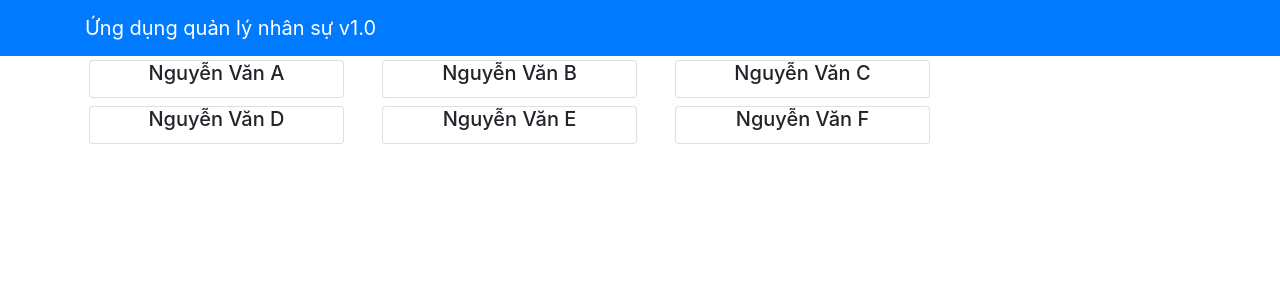
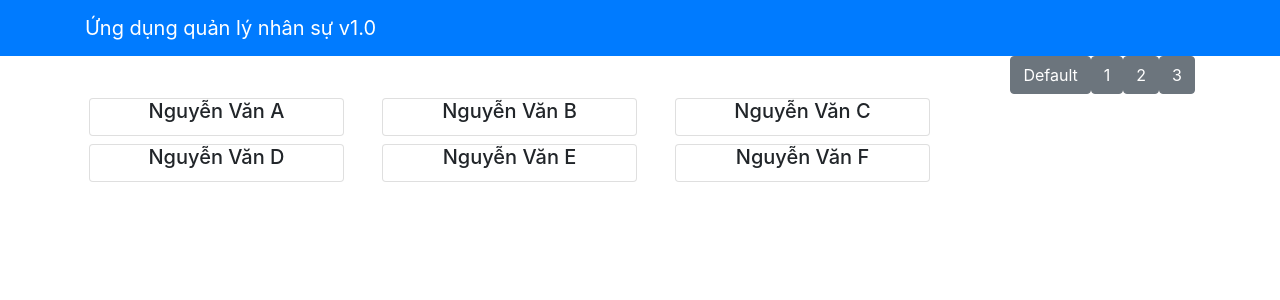
Before and after one commit to TrKhoa/git-test, a React (Create React App) app: page / in a window 1280 px wide. Shown: the top 300 px of the page. Built offline with nearby package versions, Linux system fonts and the light colour scheme.

Commit message:
column option

```diff
--- a/src/App.js
+++ b/src/App.js
@@ -9,7 +9,7 @@ class App extends Component {
   constructor(props) {
     super(props);
     this.state = {
-      staffs: STAFFS
+      staffs: STAFFS,
     };
   }
   render(){
@@ -20,7 +20,7 @@ class App extends Component {
             <NavbarBrand href="#">Ứng dụng quản lý nhân sự v1.0</NavbarBrand>
           </div>
         </Navbar>
-        <StaffList staffs={this.state.staffs} />
+        <StaffList column={this.state.column} staffs={this.state.staffs} />
       </div>
     );
   }
--- a/src/components/StaffListComponent.js
+++ b/src/components/StaffListComponent.js
@@ -1,4 +1,4 @@
-import { Card,CardTitle,CardText } from 'reactstrap';
+import { Card,CardTitle,CardText, Button } from 'reactstrap';
 import React, { Component } from 'react';
 import 'bootstrap/dist/css/bootstrap.css';
 import dateFormat from 'dateformat';
@@ -8,7 +8,8 @@ class StaffList extends Component {
     super(props)
 
     this.state = {
-      selectedStaff: null
+      selectedStaff: null,
+      selectedColumnNumber: "col-12 col-lg-3 col-md-5",
     }
   }
 
@@ -16,6 +17,21 @@ class StaffList extends Component {
     this.setState({ selectedStaff: staff});
   }
 
+  handleColumn(prop){
+    switch (prop) {
+      case 1:
+        this.setState({ selectedColumnNumber: "col-12"})
+        break;
+      case 2:
+        this.setState({ selectedColumnNumber: "col-5"})
+        break;
+      case 3:
+        this.setState({ selectedColumnNumber: "col-3"})
+        break;
+      default:
+        this.setState({ selectedColumnNumber: "col-12 col-lg-3 col-md-5"})
+    }
+  }
   renderStaff(staff) {
     if(staff!=null){
       return(
@@ -34,7 +50,7 @@ class StaffList extends Component {
   render(){
     const menu = this.props.staffs.map((staff) => {
       return (
-        <div className="col-12 col-lg-3 col-md-5 m-1">
+        <div id="item" className={ this.state.selectedColumnNumber +" m-1"}>
           <Card key={staff.id} onClick={() => this.onStaffSelect(staff)}>
             <CardTitle>{staff.name}</CardTitle>
           </Card>
@@ -43,6 +59,12 @@ class StaffList extends Component {
     });
   return (
     <div className="container">
+    <div className="text-right">
+      <Button onClick={ () => {this.handleColumn(0)}}>Default</Button>
+      <Button onClick={ () => {this.handleColumn(1)}}>1</Button>
+      <Button onClick={ () => {this.handleColumn(2)}}>2</Button>
+      <Button onClick={ () => {this.handleColumn(3)}}>3</Button>
+    </div>
        <div className="row">
         { menu }
        </div>
```
